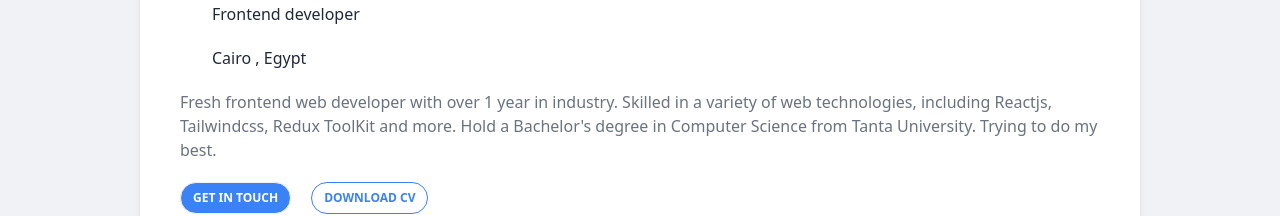
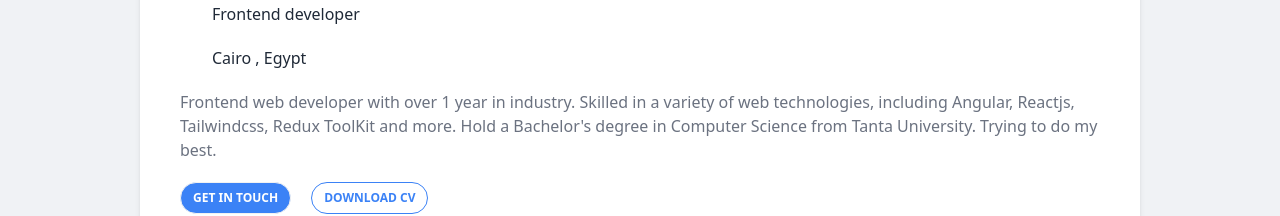
Before and after one commit to AbdoSakrEgy/abdulrahimSakr-personal-website, a React (Vite) app: page / in a window 1280 px wide. Shown: the part 298-514 px from the top of the page. Built offline with nearby package versions, Linux system fonts and the light colour scheme; some icons are missing.

Commit message:
update contact description

```diff
--- a/src/Organisms/About.jsx
+++ b/src/Organisms/About.jsx
@@ -36,9 +36,9 @@ export default function About() {
           <span className="ml-3">Cairo , Egypt</span>
         </div>
         <div className="pt-5 text-gray-500">
-          Fresh frontend web developer with over 1 year in industry. Skilled in
-          a variety of web technologies, including Reactjs, Tailwindcss, Redux
-          ToolKit and more. Hold a Bachelor&apos;s degree in Computer Science
+          Frontend web developer with over 1 year in industry. Skilled in a
+          variety of web technologies, including Angular, Reactjs, Tailwindcss,
+          Redux ToolKit and more. Hold a Bachelor's degree in Computer Science
           from Tanta University. Trying to do my best.
         </div>
         <button
```
